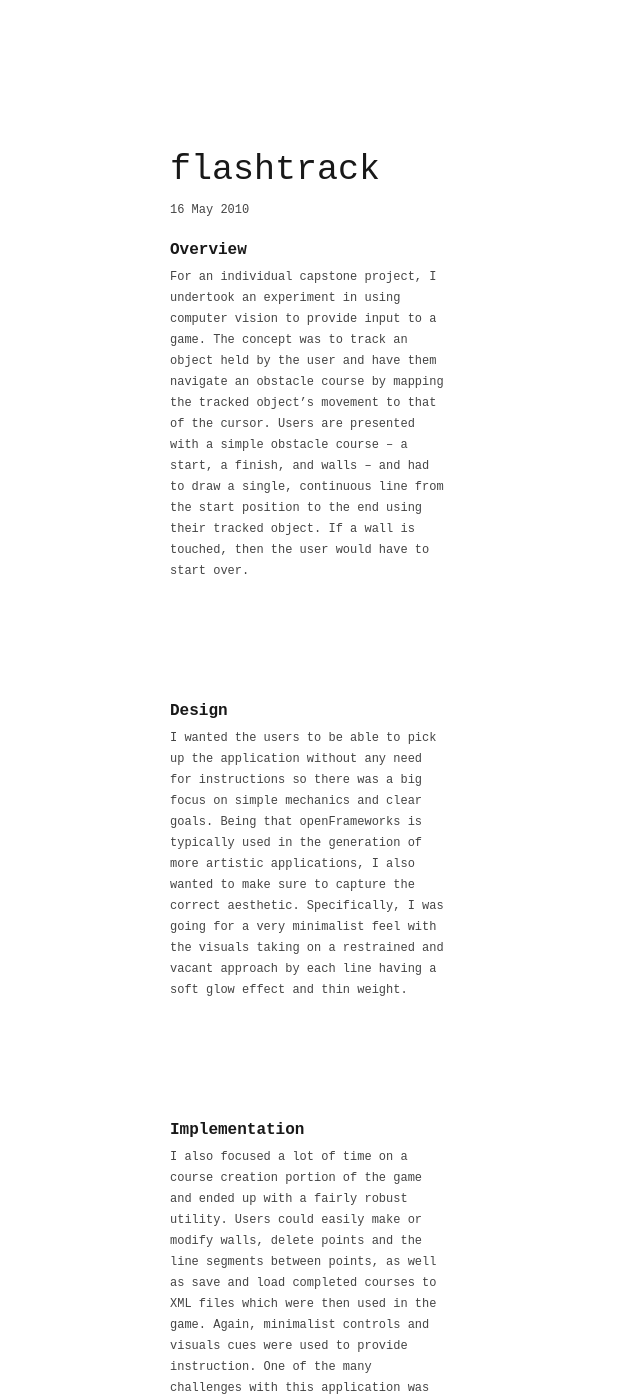
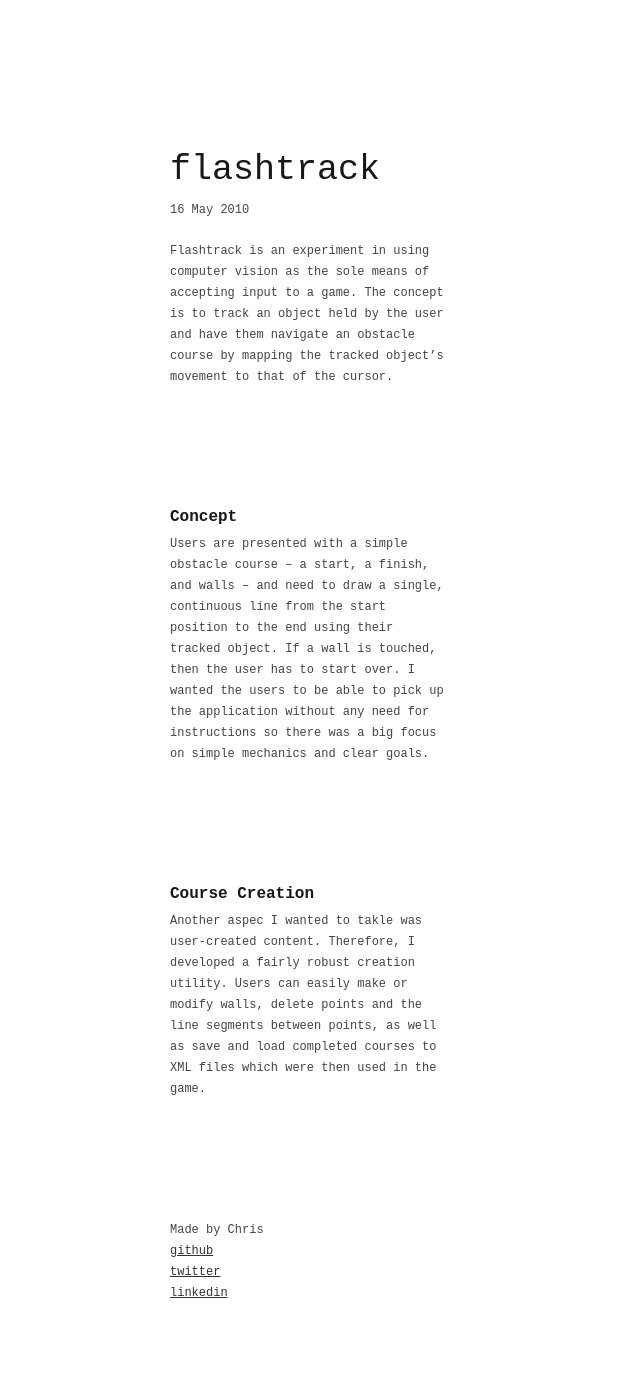
Before and after one commit to cmuellerrr/portfolio, a Jekyll site: the page built from site/_posts/2010-05-16-flashtrack.html, in a window 1280 px wide and 1400 px high. Shown: the whole window, without its empty margins (0-640 px from the left). Built offline with Jekyll 4.4.1, drawn with Linux system fonts in a browser that asks for light colours; Markdown is read by kramdown in place of the engine named in the settings; some of the changed text lies outside the part shown.

```diff
--- a/site/_posts/2010-05-16-flashtrack.html
+++ b/site/_posts/2010-05-16-flashtrack.html
@@ -9,8 +9,7 @@
 
 <div class="section row">
 	<div class="five columns">
-		<h3 class="title">Overview</h3>
-		<p>For an individual capstone project, I undertook an experiment in using computer vision to provide input to a game.  The concept was to track an object held by the user and have them navigate an obstacle course by mapping the tracked object’s movement to that of the cursor. Users are presented with a simple obstacle course – a start, a finish, and walls – and had to draw a single, continuous line from the start position to the end using their tracked object.  If a wall is touched, then the user would have to start over.</p>
+		<p>Flashtrack is an experiment in using computer vision as the sole means of accepting input to a game. The concept is to track an object held by the user and have them navigate an obstacle course by mapping the tracked object’s movement to that of the cursor. </p>
 	</div>
 	<div class="ten columns offset-by-one">
 	</div>
@@ -18,10 +17,8 @@
 
 <div class="section row">
 	<div class="five columns">
-		<h3 class="title">Design</h3>
-		<p>I wanted the users to be able to pick up the application without any need for instructions so there was a big focus on simple mechanics and clear goals.  Being that openFrameworks is typically used in the generation of more artistic applications, I also wanted to make sure to capture the correct aesthetic.
-
-		Specifically, I was going for a very minimalist feel with the visuals taking on a restrained and vacant approach by each line having a soft glow effect and thin weight.</p>
+		<h3 class="title">Concept</h3>
+		<p>Users are presented with a simple obstacle course – a start, a finish, and walls – and need to draw a single, continuous line from the start position to the end using their tracked object.  If a wall is touched, then the user has to start over. I wanted the users to be able to pick up the application without any need for instructions so there was a big focus on simple mechanics and clear goals.</p>
 	</div>
 	<div class="ten columns offset-by-one">
 	</div>
@@ -29,14 +26,8 @@
 
 <div class="section row">
 	<div class="five columns">
-		<h3 class="title">Implementation</h3>
-		<p>I also focused a lot of time on a course creation portion of the game and ended up with a fairly robust utility.  Users could easily make or modify walls, delete points and the line segments between points, as well as save and load completed courses to XML files which were then used in the game.  Again, minimalist controls and visuals cues were used to provide instruction.
-
-		One of the many challenges with this application was having the camera properly calibrated for each user’s environment.  I knew this would be an issue, so I developed an easy mechanism for changing parameters to suit any environment (within reason).
-
-		It was here that users could select to either track by a light source or by a selected object.  If a user wanted to track by an object, they could click on any portion of the camera feed and the application would begin to track that object by its color.
-
-		It was most interesting to see users actually play with the application.  Despite a few hiccups, I observed that users were able to pick up the game and dive right in – which I considered a big success.  At the time of release there were still some bugs, most notably in the registration of false positives for course collision, but this is a pretty simple fix that will have to come at a later time.</p>
+		<h3 class="title">Course Creation</h3>
+		<p>Another aspec I wanted to takle was user-created content.  Therefore, I developed a fairly robust creation utility.  Users can easily make or modify walls, delete points and the line segments between points, as well as save and load completed courses to XML files which were then used in the game.</p>
 	</div>
 	<div class="ten columns offset-by-one">
 	</div>
```
Also changed, not shown: site/_posts/2009-12-15-serengeti.html (+6 -7 lines), site/_posts/2010-05-15-javascription.html (+4 -5 lines), site/_posts/2012-10-16-mocap.html (+14 -13 lines).
